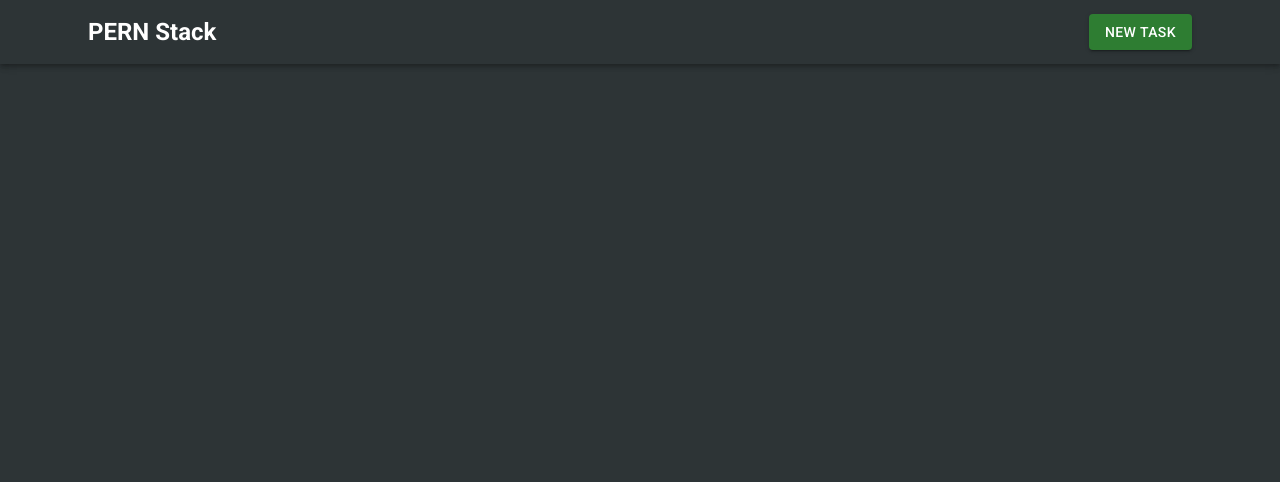
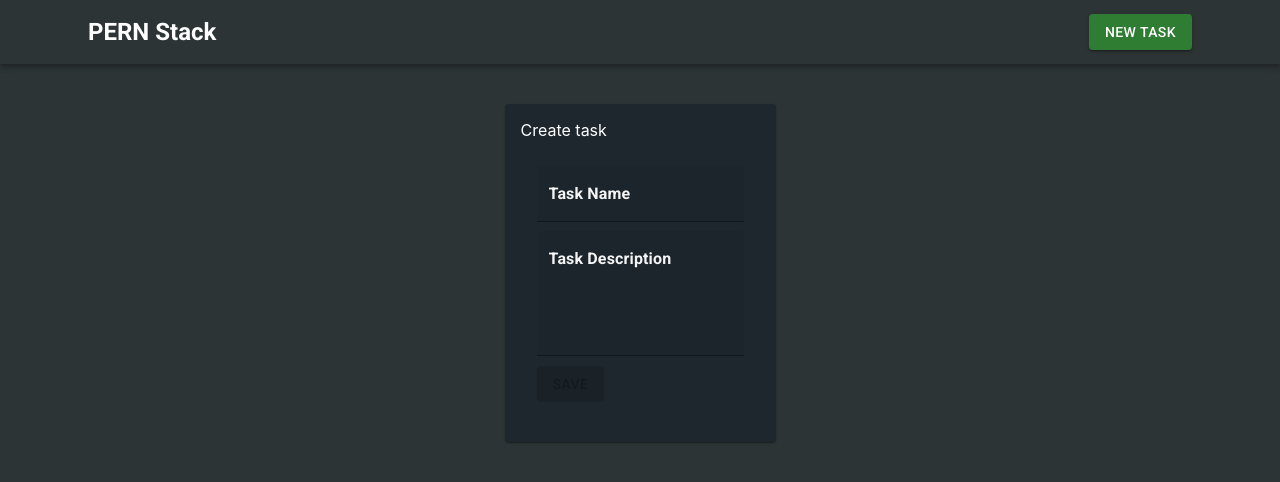
Before and after one commit to Angel-cuba/PERN-Stack, a React (Create React App) app in the folder client/: page /task/1/edit in a window 1280 px wide. Before the commit this address had no page. Shown: the top 482 px of the page. Built offline with nearby package versions, Linux system fonts and the light colour scheme; no server answers.

Commit message:
Updating task using params

```diff
--- a/client/src/App.js
+++ b/client/src/App.js
@@ -14,6 +14,7 @@ export default function App() {
 					<Route path="/" element={<TaskList />} />
 					<Route path="/task/new" element={<TaskForm />} />
 					{/* Edit task route*/}
+					<Route path="task/:id/edit" element={<TaskForm />} />
 				</Routes>
 			</Container>
 		</BrowserRouter>
--- a/client/src/api/request.js
+++ b/client/src/api/request.js
@@ -1,4 +1,9 @@
+//READ TASKS
 export const readAllTasks = () => fetch('http://localhost:4000/tasks');
+
+//READ BY ID
+export const readById = (id) => fetch(`http://localhost:4000/task/${id}`);
+//POST TASKS
 export const postTask = async (task) =>
 	await fetch('http://localhost:4000/newTask', {
 		method: 'POST',
@@ -8,6 +13,15 @@ export const postTask = async (task) =>
 		.then((response) => response.json())
 		.then((data) => console.log('data', data));
 
+//EDIT TASK
+export const editTask = async (id, task) =>
+	await fetch(`http://localhost:4000/updateTask/${id}`, {
+		method: 'PUT',
+		body: JSON.stringify(task),
+		headers: { 'Content-Type': 'application/json' },
+	});
+
+//DELETE TASK
 export const deleteTask = async (id) =>
 	fetch(`http://localhost:4000/deleteTask/${id}`, {
 		method: 'DELETE',
--- a/client/src/components/TaskForm.js
+++ b/client/src/components/TaskForm.js
@@ -7,24 +7,46 @@ import {
 	TextField,
 	Typography,
 } from '@mui/material';
-import { useState } from 'react';
-import { postTask } from '../api/request';
-import { useNavigate } from 'react-router-dom';
+import { useEffect, useState } from 'react';
+import { editTask, postTask, readById } from '../api/request';
+import { useNavigate, useParams } from 'react-router-dom';
 
 export const TaskForm = () => {
 	const navigate = useNavigate();
+	const params = useParams();
 	const [task, setTask] = useState({
 		title: '',
 		description: '',
 	});
 	const [loading, setLoading] = useState(false);
+	const [editing, setEditing] = useState(false);
 
-	const handleSubmit = (e) => {
+	useEffect(() => {
+		if (params.id) {
+			loadTaskById(params.id);
+		}
+	}, [params.id]);
+
+	const loadTaskById = async (id) => {
+		await readById(id)
+			.then((response) => response.json())
+			.then((data) => setTask({ title: data.title, description: data.description }));
+		setEditing(true);
+	};
+
+	const handleSubmit = async (e) => {
 		e.preventDefault();
 		//loading spinner
 		setLoading(true);
-		//sending all task to the server
-		postTask(task);
+		if (editing) {
+			await editTask(params.id, task)
+				.then((response) => response.json())
+				.then((data) => console.log(data));
+		} else {
+			//sending all task to the server
+			await postTask(task);
+		}
+
 		//stopping spinner
 		setLoading(false);
 		// redirect
@@ -33,7 +55,6 @@ export const TaskForm = () => {
 
 	const handleChange = (e) => {
 		setTask({ ...task, [e.target.name]: e.target.value });
-		console.log(e.target.name, e.target.value);
 	};
 
 	return (
@@ -41,7 +62,7 @@ export const TaskForm = () => {
 			<Grid item xs={3}>
 				<Card sx={{ mt: 5 }} style={{ backgroundColor: '#1e272e', padding: '1rem' }}>
 					<Typography variant="5" textAlign="center" color="white">
-						Create task
+						{editing ? 'Edit task' : 'Create task'}
 					</Typography>
 					<CardContent>
 						<form onSubmit={handleSubmit}>
@@ -49,6 +70,7 @@ export const TaskForm = () => {
 								variant="filled"
 								label="Task Name"
 								name="title"
+								value={task.title}
 								sx={{ display: 'block', margin: '.6rem 0' }}
 								onChange={handleChange}
 								inputProps={{ style: { color: 'white' } }}
@@ -58,6 +80,7 @@ export const TaskForm = () => {
 								variant="filled"
 								label="Task Description"
 								name="description"
+								value={task.description}
 								onChange={handleChange}
 								multiline
 								rows={4}
--- a/client/src/components/TaskList.js
+++ b/client/src/components/TaskList.js
@@ -1,15 +1,18 @@
 import { Button, Card, CardContent, Typography } from '@mui/material';
 import { useEffect, useState } from 'react';
 import { readAllTasks, deleteTask } from '../api/request';
+import { useNavigate } from 'react-router-dom';
 
 export const TaskList = () => {
+	const navigate = useNavigate();
 	const [tasks, setTasks] = useState();
-	console.log(tasks);
+
 	useEffect(() => {
 		readAllTasks()
 			.then((response) => response.json())
 			.then((responseData) => setTasks(responseData));
 	}, []);
+
 	const hadleDeleteTask = async (id) => {
 		try {
 			await deleteTask(id).then((response) => console.log(response));
@@ -41,7 +44,7 @@ export const TaskList = () => {
 									style={{ marginRight: '1.5rem' }}
 									variant="contained"
 									color="primary"
-									onClick={() => console.log('editTask')}
+									onClick={() => navigate(`/task/${task.id}/edit`)}
 								>
 									Edit
 								</Button>
```
